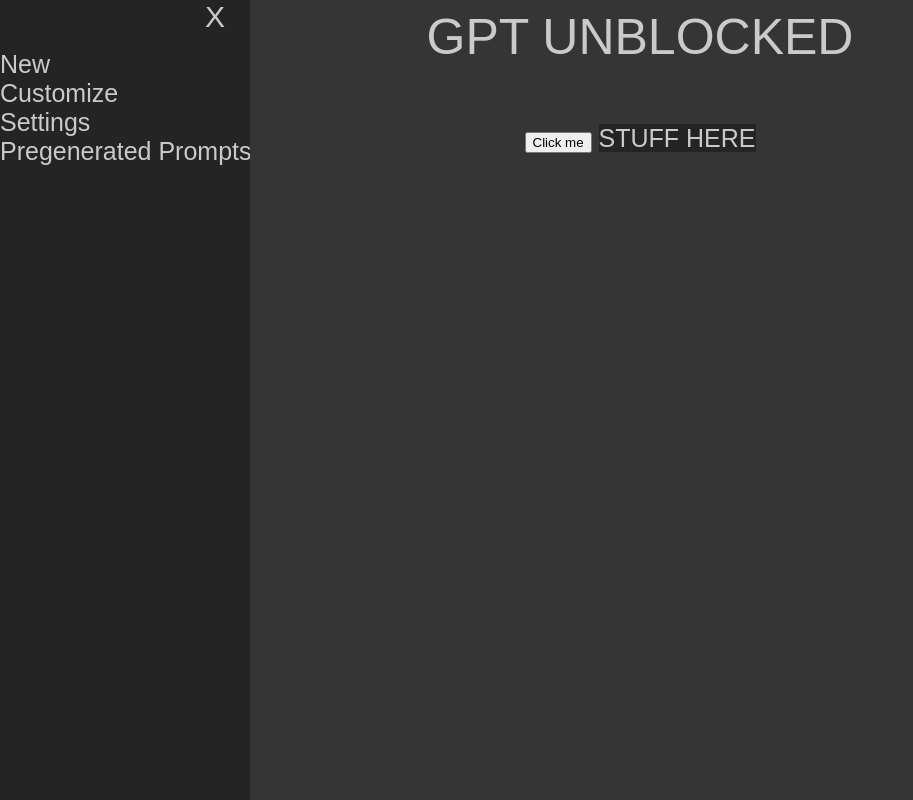
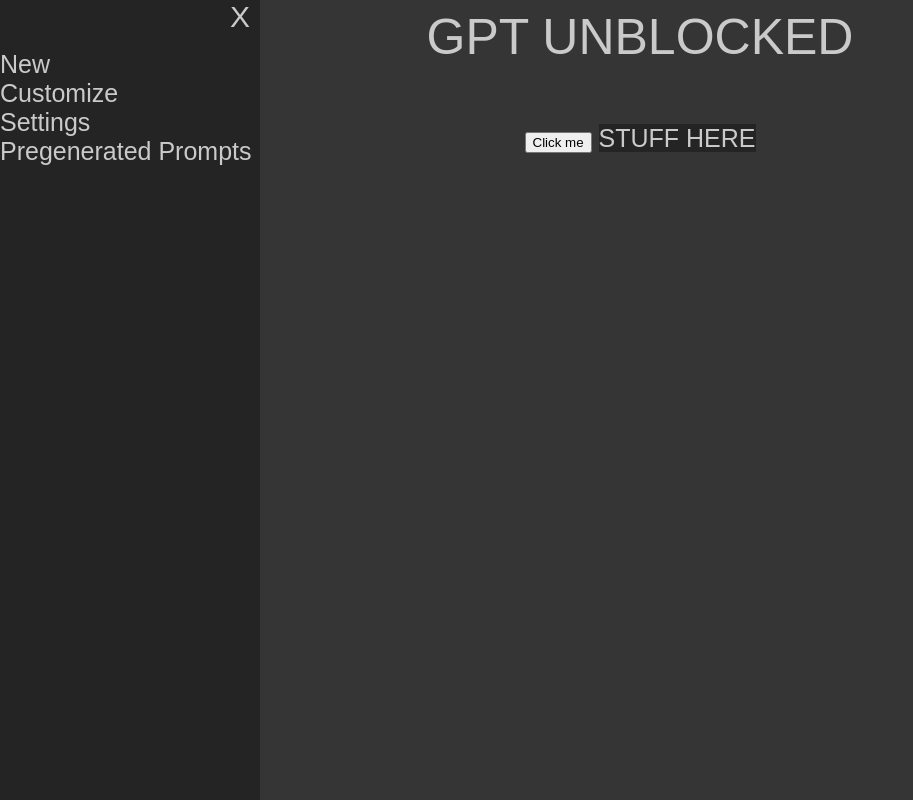
Before and after one commit to Anton-Chernyshov/webGPT, a plain HTML site: page index.html in a window 1280 px wide. Both pictures are taken after a click on the element "Ξ Menu". Shown: the whole page, without its empty margins (0-913 px from the left). Drawn offline with Linux system fonts and the light colour scheme.

Commit message:
Updated the css

```diff
--- a/script.js
+++ b/script.js
@@ -5,6 +5,6 @@ function closeSideMenu(){
 
 function openSideMenu(){
 
-    document.getElementById("sideMenu").style.width = "250px";
+    document.getElementById("sideMenu").style.width = "260px";
 
 }
--- a/style.css
+++ b/style.css
@@ -50,7 +50,10 @@ html{
 .sideMenu .exitBtn{
     position: absolute;
     top: 0;
-    right: 25px;
+    right: 10px;
     font-size: 30px;
-    margin-left: 50px;
+    margin-left: 10px;
 }
+.sideMenu a:active{
+    color: #868686;
+}
```
